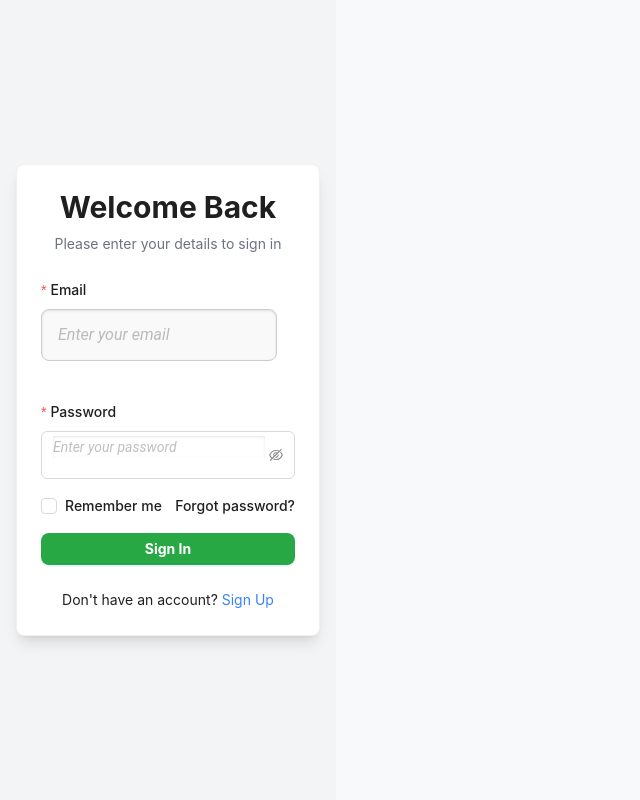
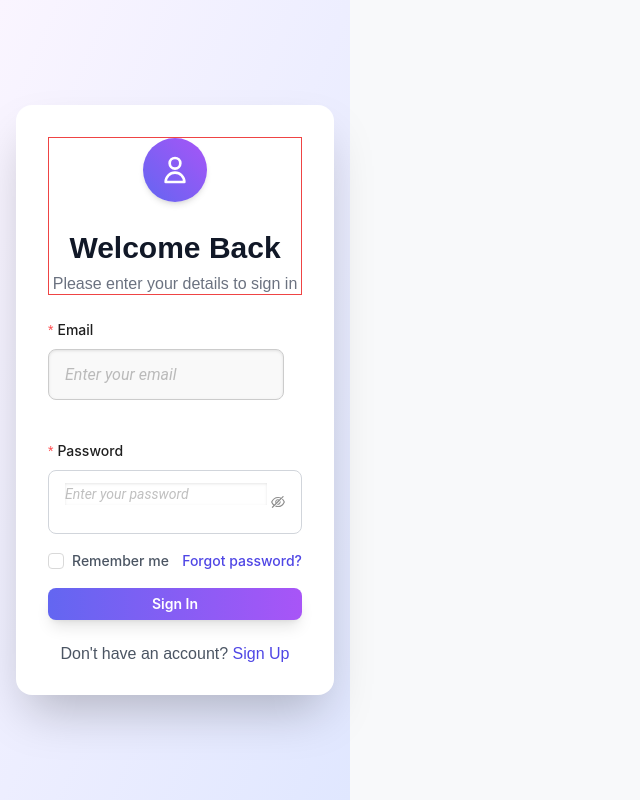
Before and after one commit to jayawickrma/HTML-TO-REACT-Green-Shadow-, a React (Vite) app: page / in a window 1280 px wide. Shown: the whole page, without its empty margins (0-640 px from the left). Built offline with nearby package versions, Linux system fonts and the light colour scheme.

Commit message:
resolving axios errors

```diff
--- a/src/Pages/signIn-signup/SignIn-signUp.tsx
+++ b/src/Pages/signIn-signup/SignIn-signUp.tsx
@@ -1,5 +1,5 @@
 import React, { useEffect, useState } from "react";
-import { Input, Button, Checkbox, Form, Card, message } from "antd";
+import { Input, Button, Checkbox, Form, message } from "antd";
 import { useNavigate } from "react-router-dom";
 import { useDispatch, useSelector } from "react-redux";
 import { AppDispatch } from "../../store/Store.ts";
@@ -62,11 +62,27 @@ const SignInSignUp: React.FC = () => {
     };
 
     return (
-        <div className="min-h-screen flex items-center justify-center bg-gray-100 p-4">
-            <Card className="w-full max-w-md shadow-lg">
+        <div
+            className="min-h-screen flex items-center justify-center bg-gradient-to-br from-purple-50 to-indigo-100 p-4">
+            <div className="w-full max-w-md bg-white rounded-2xl shadow-2xl p-8">
                 <div className="space-y-6">
-                    <div className="text-center space-y-2">
-                        <h1 className="text-3xl font-bold">
+                    {/* Debugging Tip: Add a border to see if this div is rendering */}
+                    <div className="text-center space-y-2 border border-red-500">
+                        <div
+                            className="inline-block p-4 rounded-full bg-gradient-to-tr from-indigo-500 to-purple-500 mb-4 shadow-md">
+                            <svg
+                                className="w-8 h-8 text-white"
+                                fill="none"
+                                strokeLinecap="round"
+                                strokeLinejoin="round"
+                                strokeWidth="2"
+                                viewBox="0 0 24 24"
+                                stroke="currentColor"
+                            >
+                                <path d="M16 7a4 4 0 11-8 0 4 4 0 018 0zM12 14a7 7 0 00-7 7h14a7 7 0 00-7-7z"/>
+                            </svg>
+                        </div>
+                        <h1 className="text-3xl font-bold text-gray-900">
                             {isSignUp ? "Create Account" : "Welcome Back"}
                         </h1>
                         <p className="text-gray-500">
@@ -87,35 +103,40 @@ const SignInSignUp: React.FC = () => {
                             name="email"
                             label="Email"
                             rules={[
-                                { required: true, message: "Please input your email!" },
-                                { type: "email", message: "Please enter a valid email!" }
+                                {required: true, message: "Please input your email!"},
+                                {type: "email", message: "Please enter a valid email!"}
                             ]}
                         >
                             <Input
                                 placeholder="Enter your email"
                                 value={formData.email}
                                 onChange={handleInputChange("email")}
+                                className="w-full px-4 py-3 rounded-lg border border-gray-300 focus:ring-2 focus:ring-indigo-500 focus:border-transparent transition-all"
                             />
                         </Form.Item>
 
                         <Form.Item
                             name="password"
                             label="Password"
-                            rules={[{ required: true, message: "Please input your password!" }]}
+                            rules={[{required: true, message: "Please input your password!"}]}
                         >
                             <Input.Password
                                 placeholder="Enter your password"
                                 value={formData.password}
                                 onChange={handleInputChange("password")}
+                                className="w-full px-4 py-3 rounded-lg border border-gray-300 focus:ring-2 focus:ring-indigo-500 focus:border-transparent transition-all"
                             />
                         </Form.Item>
 
                         {!isSignUp && (
                             <div className="flex items-center justify-between">
                                 <Form.Item name="remember" valuePropName="checked" noStyle>
-                                    <Checkbox>Remember me</Checkbox>
+                                    <Checkbox className="text-gray-600">Remember me</Checkbox>
                                 </Form.Item>
-                                <a href="#" className="text-sm font-medium">
+                                <a
+                                    href="#"
+                                    className="text-sm font-medium text-indigo-600 hover:text-indigo-500 transition-colors"
+                                >
                                     Forgot password?
                                 </a>
                             </div>
@@ -125,7 +146,7 @@ const SignInSignUp: React.FC = () => {
                             <Button
                                 htmlType="submit"
                                 type="primary"
-                                className="w-full"
+                                className="w-full bg-gradient-to-r from-indigo-500 to-purple-500 text-white py-3 rounded-lg font-semibold shadow-lg hover:shadow-indigo-500/30 transition-all duration-300 hover:-translate-y-0.5"
                             >
                                 {isSignUp ? "Create Account" : "Sign In"}
                             </Button>
@@ -134,29 +155,29 @@ const SignInSignUp: React.FC = () => {
 
                     <div className="text-center">
                         {isSignUp ? (
-                            <p>
+                            <p className="text-gray-600">
                                 Already have an account?{" "}
                                 <span
-                                    className="cursor-pointer text-blue-500"
+                                    className="cursor-pointer text-indigo-600 hover:text-indigo-500 transition-colors"
                                     onClick={() => setIsSignUp(false)}
                                 >
-                                    Sign In
-                                </span>
+              Sign In
+            </span>
                             </p>
                         ) : (
-                            <p>
+                            <p className="text-gray-600">
                                 Don't have an account?{" "}
                                 <span
-                                    className="cursor-pointer text-blue-500"
+                                    className="cursor-pointer text-indigo-600 hover:text-indigo-500 transition-colors"
                                     onClick={() => setIsSignUp(true)}
                                 >
-                                    Sign Up
-                                </span>
+              Sign Up
+            </span>
                             </p>
                         )}
                     </div>
                 </div>
-            </Card>
+            </div>
         </div>
     );
 };
--- a/src/index.css
+++ b/src/index.css
@@ -2,7 +2,66 @@
 @tailwind components;
 @tailwind utilities;
 /* Global styles (if needed) */
+/* styles.css */
+.gradient-background {
+  background: linear-gradient(135deg, #a5b4fc, #818cf8);
+}
 
+.card-style {
+  background: white;
+  border-radius: 12px;
+  box-shadow: 0 4px 6px rgba(0, 0, 0, 0.1);
+}
+
+.button-gradient {
+  background: linear-gradient(135deg, #818cf8, #a5b4fc);
+  color: white;
+  border: none;
+  transition: background 0.3s ease;
+}
+
+.button-gradient:hover {
+  background: linear-gradient(135deg, #6b75c1, #7c8acf);
+}
+
+.input-style {
+  border: 1px solid #d1d5db;
+  border-radius: 6px;
+  padding: 0.5rem;
+  width: 100%;
+}
+
+.input-style:focus {
+  outline: none;
+  border-color: #818cf8;
+  box-shadow: 0 0 0 2px rgba(129, 140, 248, 0.2);
+}
+
+.alert-error {
+  background-color: #fee2e2;
+  color: #dc2626;
+  padding: 0.75rem;
+  border-radius: 6px;
+  margin-bottom: 1rem;
+}
+
+.alert-description {
+  font-size: 0.875rem;
+}
+
+.checkbox-style {
+  accent-color: #818cf8;
+}
+
+.link-style {
+  color: #818cf8;
+  text-decoration: none;
+  font-size: 0.875rem;
+}
+
+.link-style:hover {
+  color: #6b75c1;
+}
 
 .sidebar {
   background-color: #EEEEEE;
--- a/tailwind.config.js
+++ b/tailwind.config.js
@@ -18,4 +18,6 @@ export default {
     scrollbar: ['rounded'], // Optional: Customizes scrollbar styles
   },
 
+
+
 }
```
